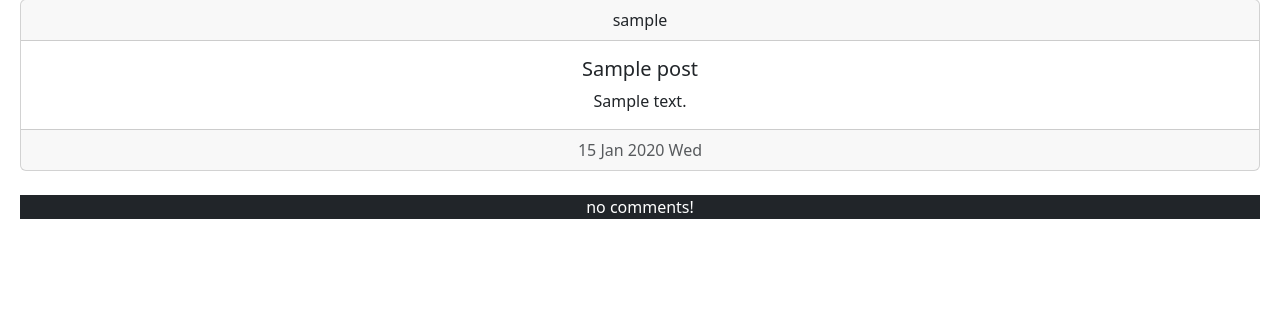
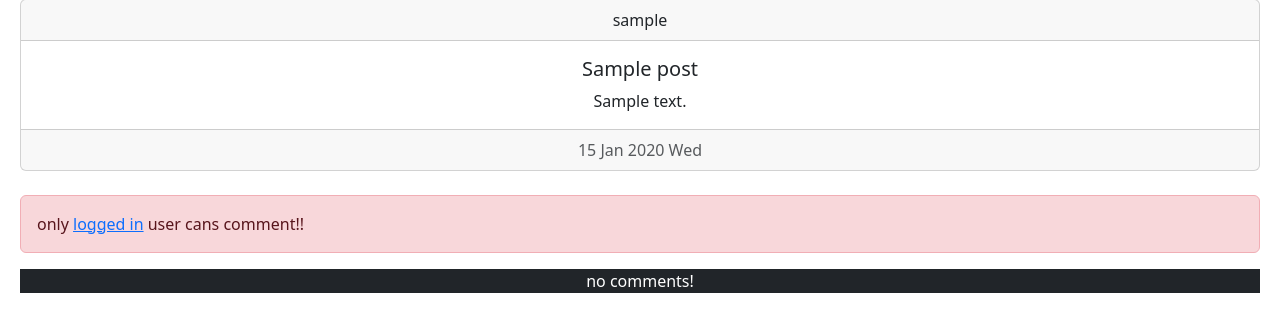
Before and after one commit to bahmanpnn/simple_social_media, a Django app: a page that uses home/templates/home/post_detail_page.html in a window 1280 px wide. Shown: the part 181-513 px from the top of the page. Run offline with Django 5.2, Linux system fonts and the light colour scheme; tables that the repository leaves empty hold one stand-in row (values such as "Sample post").

Commit message:
36-comment form added and post detailview and its template updated

```diff
--- a/home/forms.py
+++ b/home/forms.py
@@ -1,19 +1,31 @@
-from django.forms import ModelForm
-from .models import Post
+from django import forms
+from .models import Post,PostComment
 
 
-class CreateUpdatePostForm(ModelForm):
+class CreateUpdatePostForm(forms.ModelForm):
     class Meta:
         model=Post
         fields=['title','body']
 
-        # widgets={
-        #     'title':CharField(attrs={
-        #         'class':'col-md-3'
-        #     }),
-        #     'body':TextInput(attrs={
-        #         'class':'col-md-3',
-        #         'rows':6,
-        #         'cols':12
-        #     })
-        # }
+        widgets={
+            'body':forms.Textarea(attrs={
+                'class':'form-control bg-light',
+                'rows':5,
+            }),
+            'title':forms.TextInput(attrs={
+                'class':'form-control bg-light'
+            })
+        }
+
+
+class CommentCreateForm(forms.ModelForm):
+    class Meta:
+        model=PostComment
+        fields=('body',)
+
+        widgets={
+            'body':forms.Textarea(attrs={
+                'class':'form-control bg-light',
+                'rows':2,
+            })
+        }
--- a/home/templates/home/create_post.html
+++ b/home/templates/home/create_post.html
@@ -7,6 +7,8 @@
     <form method='post' action="" novalidate>
         {% csrf_token %}
         {{form.as_p}}
-        <input value="create" type="submit">
+        <div class='col-md-3 offset-4 '>
+            <input class="form-control bg-dark text-light" value="create" type="submit">
+        </div>
     </form>
 {% endblock content %}
--- a/home/templates/home/post_detail_page.html
+++ b/home/templates/home/post_detail_page.html
@@ -29,6 +29,16 @@
             </div>
           </div>
           <br>
+          {% if request.user.is_authenticated %}
+            <form method='post' action="" novalidate>
+              {% csrf_token %}
+              {{comment_form.as_p}}
+              <input class='col-md-1' value='submit' type='submit'>
+              {% comment %} <input class='col-md-1 offset-5' value='submit' type='submit'> {% endcomment %}
+            </form>
+            {% else %}
+            <p class='alert alert-danger'>only <a href="{% url "accounts:login-page" %}">logged in</a> user cans comment!!<p>
+          {% endif %}
           {% if comments %}
           <h5 class='text-center'>comments({{comments.count}})</h5>
             {% for comment in comments %}
--- a/home/views.py
+++ b/home/views.py
@@ -1,11 +1,15 @@
+from typing import Any
+from django.http import HttpRequest
 from django.shortcuts import render,redirect,get_object_or_404,get_list_or_404
 from django.urls import reverse
 from django.views import View
 from django.contrib.auth.mixins import LoginRequiredMixin
 from django.contrib import messages
 from django.utils.text import slugify
+from django.utils.decorators import method_decorator
+from django.contrib.auth.decorators import login_required
 from .models import Post,PostComment
-from .forms import CreateUpdatePostForm
+from .forms import CreateUpdatePostForm,CommentCreateForm
 
 
 
@@ -45,18 +49,33 @@ class PostView(View):
 
 
 class PostDetailView(View):
+    form_class=CommentCreateForm
 
-    def get(self,request,post_id,post_slug):
-        target_post=get_object_or_404(Post,pk=post_id,slug=post_slug)
-        comments=target_post.post_comments.filter(is_reply=False)
+    def setup(self, request, *args, **kwargs):
+        self.target_post_instance=get_object_or_404(Post,pk=kwargs['post_id'],slug=kwargs['post_slug'])
+        return super().setup(request, *args, **kwargs)
+
+    def get(self,request,*args, **kwargs):
+        comments=self.target_post_instance.post_comments.filter(is_reply=False)
         # comments=PostComment.objects.filter(post=target_post,is_reply=False)
         return render(request,'home/post_detail_page.html',{
-            'post':target_post,
-            'comments':comments
+            'post':self.target_post_instance,
+            'comments':comments,
+            'comment_form':self.form_class()
         })
 
-    def post(self,request):
-        pass
+    @method_decorator(login_required)
+    def post(self,request,*args, **kwargs):
+        form=self.form_class(request.POST)
+
+        if form.is_valid():
+            new_comment=form.save(commit=False)
+            new_comment.post=self.target_post_instance
+            new_comment.user=request.user
+            new_comment.save()
+            messages.success(request,'your comment submitted succussfully',extra_tags='success')
+
+        return redirect('home:post-detail-page',self.target_post_instance.id,self.target_post_instance.slug)
 
 class DeletePostView(LoginRequiredMixin,View):
 
```
